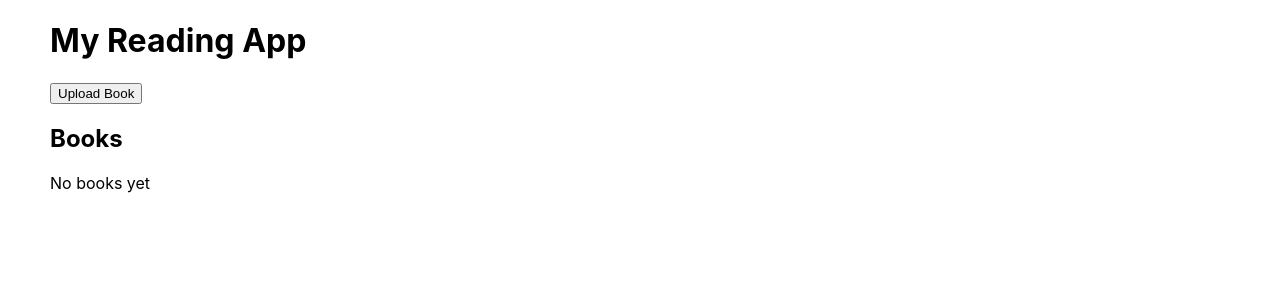
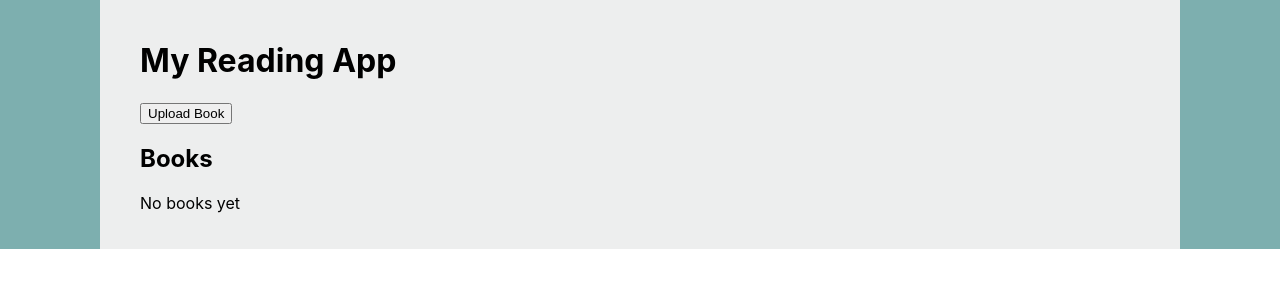
Before and after one commit to hauna245-maker/Readglide, a React (Create React App) app: page / in a window 1280 px wide. Shown: the top 300 px of the page. Built offline with nearby package versions, Linux system fonts and the light colour scheme.

Commit message:
Implemented BookList beta

```diff
--- a/src/App.js
+++ b/src/App.js
@@ -60,9 +60,7 @@ function App() {
   return (
     <div
       style={{
-        width: "840px",
-        justifyContent: "center",
-        alignItems: "center",
+        backgroundColor: "#7dafaf",
       }}
     >
       <HomePage
--- a/src/components/BookList/BookLIst.js
+++ b/src/components/BookList/BookLIst.js
@@ -1,30 +1,35 @@
-function BookList({
-    books = [],
-    collections,
-    limit=null,
-    compact,
-}){
+import "../../style/common.css"
 
-    const displayBooks=books;
+function BookList({ books = [], collections, limit = null, compact }) {
+  const displayBooks = books;
 
   if (displayBooks.length === 0) {
     return <p>No books yet</p>;
   }
 
-    return(
-        <div>
+  return (
+    <div
+      style={
+        {
+          //border: "1px solid gray",
+          //borderRadius: "6px",
+          //backgroundColor: "#929292",
+        }
+      }
+    >
       {displayBooks.map((book) => (
         <div
           key={book.id}
           style={{
+            //borderBottom: "0.8px solid gray",
             border: "1px solid gray",
-                    padding: "8px",
-                    marginBottom: "6px",
-                    borderRadius: "4px",
+            padding: "6px",
+            marginBottom: "-1px",
+            //borderRadius: "4px",
             alignItems: "center",
             display: "flex",
+            backgroundColor: "#f8f7f7",
           }}
-
         >
           <input type="checkbox" />
 
@@ -39,37 +44,37 @@ function BookList({
             {book.title}
           </div>
 
+          {/* Word count */}
           <div
             style={{
               width: "120px",
-                    paddingRight: "8    px",
+              paddingRight: "8px",
               textAlign: "right",
-                    margin: "0 8px",
-                    backgroundColor:"skyblue",
+              marginRight: "40px",
+              //backgroundColor: "skyblue",
             }}
           >
             {book.wordCount} words
           </div>
 
+          {/* Reading Progress */}
           <div
             style={{
               width: "90px",
               paddingLeft: "0",
               textAlign: "left",
-                    margin: "0 8px",
-                    backgroundColor:"skyblue",
+              marginRight: "0px",
+              //backgroundColor: "skyblue",
             }}
           >
             Read : {book.progress} %
           </div>
 
-                <button>⋮</button>
-
-
+          <button className="menuButton">⋮</button>
         </div>
       ))}
     </div>
-    )
+  );
 }
 
 export default BookList;
--- a/src/pages/HomePage.js
+++ b/src/pages/HomePage.js
@@ -13,15 +13,16 @@ function HomePage({
 }) {
   return (
     <div
-    style={{
-      padding: "0 50px",
-      margin: "0 auto",
-      alignItems: "center",
-    }}
+      style={{
+        width: "1000px",
+        padding: "20px 40px",
+        margin: "0 auto",
+        backgroundColor: "#edeeee",
+      }}
     >
       <h1>My Reading App</h1>
 
-      <UploadButton onClick={onUploadClick} />
+      <UploadButton onClick={onUploadClick}/>
 
       {isModalOpen && (
         <UploadModal
@@ -34,14 +35,7 @@ function HomePage({
 
       <h2>Books</h2>
 
-
-      <BookList
-        books={books}
-        collections={collections}
-        compact={false}
-      />
-
-
+      <BookList books={books} collections={collections} compact={false} />
 
     </div>
   );
--- /dev/null
+++ b/src/style/common.css
@@ -0,0 +1,11 @@
+.menuButton {
+  border: none;
+  width: 20px;
+  border-radius: 15px;
+  background: transparent;
+  cursor: pointer;
+}
+
+.menuButton:hover {
+  background-color: lightgray;
+}
```
Also changed, not shown: src/components/TreeDotMenu/TreeDotMenu.js (added, +7 -0 lines), src/components/BookList/BookList.css (added). Lines whose indentation alone changed are shown as unchanged.
